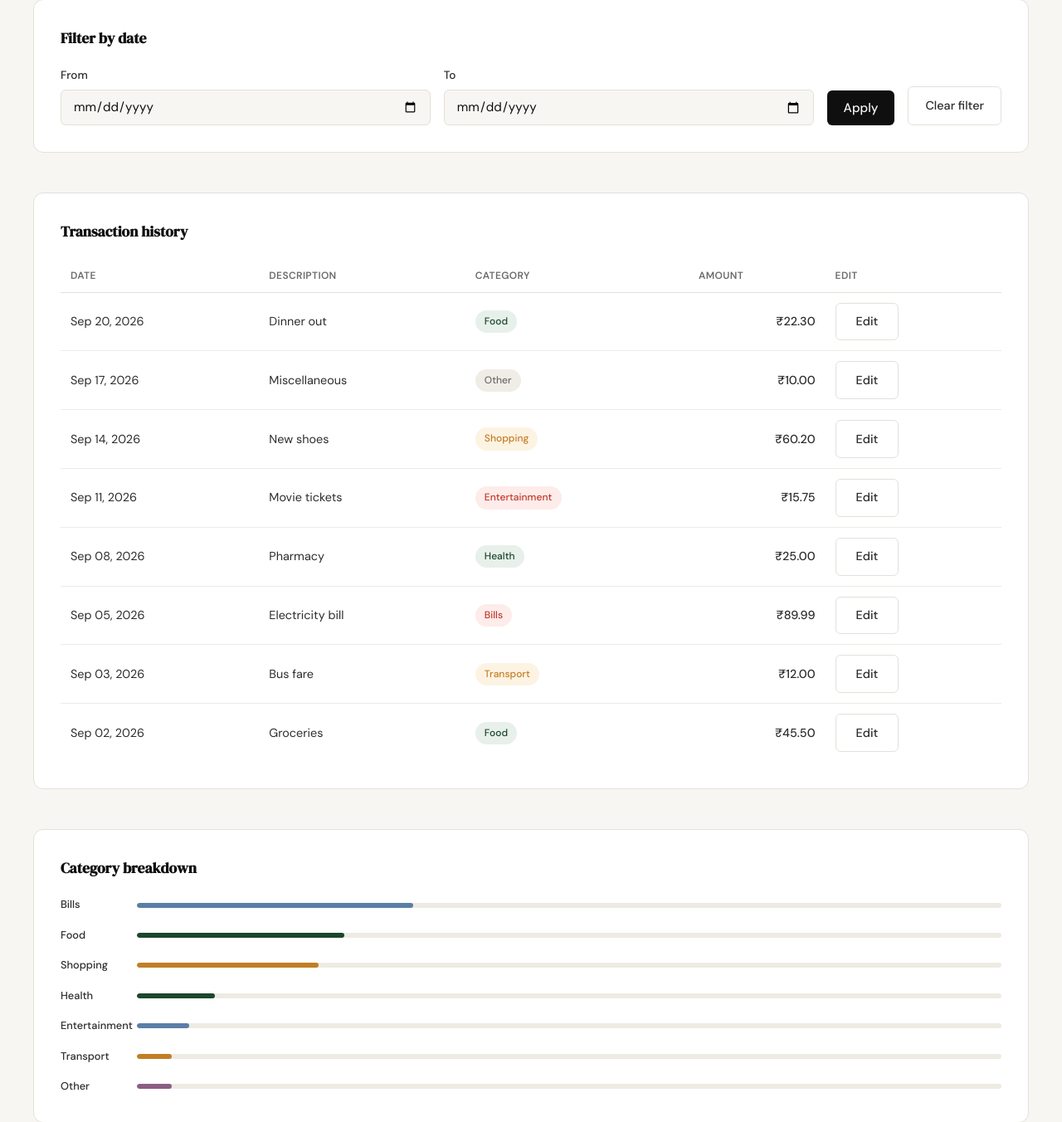
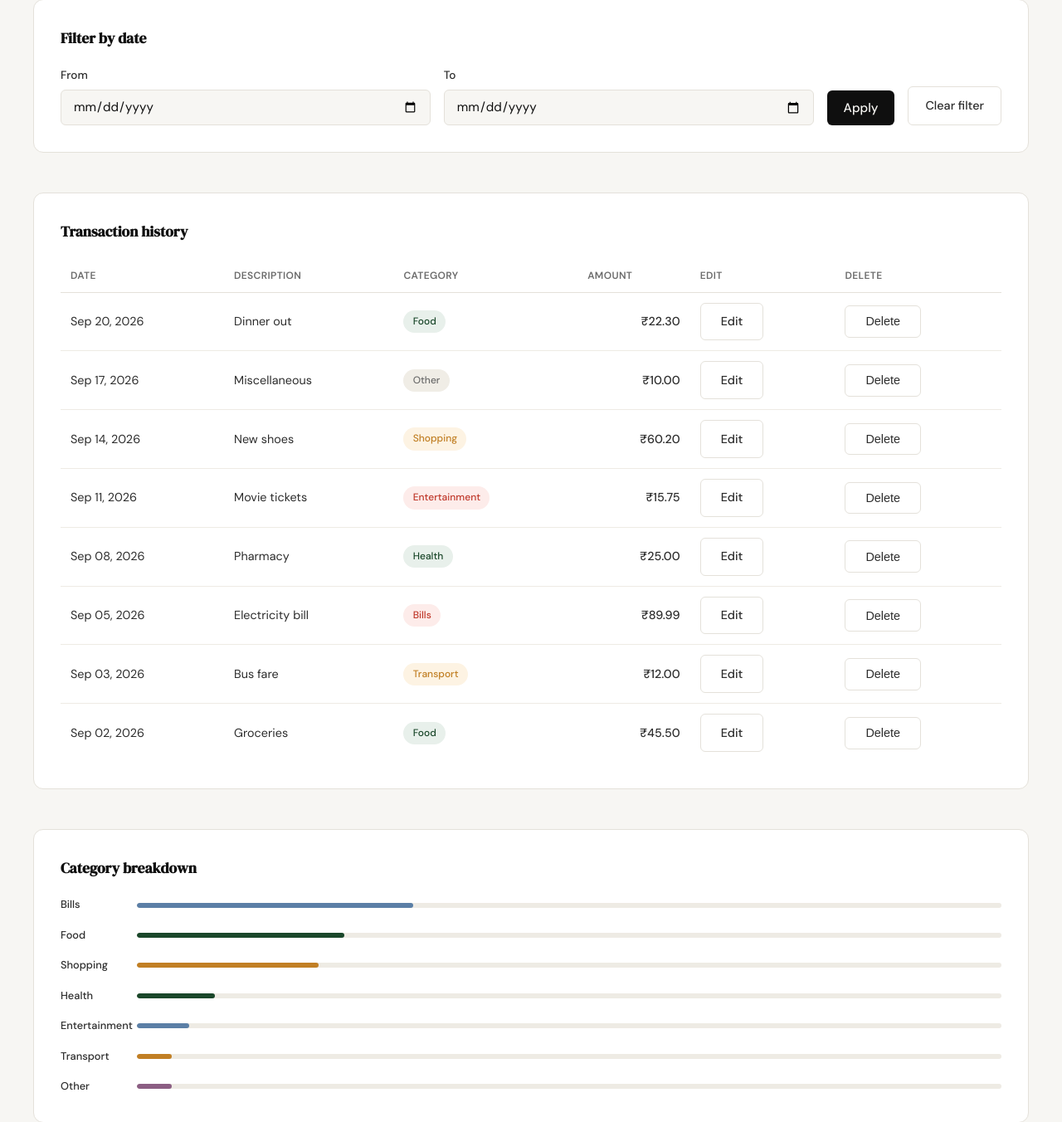
Before and after one commit to mknija/spendly, a Flask app: page /profile in a window 1280 px wide. Shown: the part 633-1985 px from the top of the page at 83% size. Run offline with Flask 3, Linux system fonts and the light colour scheme; the visitor is signed in with stand-in values (Sample User, id 1); data comes from the database, SQL or seed files in the repository.

Commit message:
feat: add delete expense button with confirmation dialog (#9)
Claude-Session: https://claude.ai/code/session_014d84PAdD3UP1HbLKhSi9Me

Co-authored-by: mknija <nijamk@iatroplexus.com>
Co-authored-by: Claude Sonnet 5 <noreply@anthropic.com>

```diff
--- a/app.py
+++ b/app.py
@@ -14,6 +14,7 @@ from database.queries import (
     insert_expense,
     get_expense_by_id,
     update_expense,
+    delete_expense_by_id,
 )
 
 app = Flask(__name__)
@@ -281,9 +282,18 @@ def edit_expense(id):
     )
 
 
-@app.route("/expenses/<int:id>/delete")
+@app.route("/expenses/<int:id>/delete", methods=["POST"])
 def delete_expense(id):
-    return "Delete expense — coming in Step 9"
+    if not session.get("user_id"):
+        return redirect(url_for("login"))
+
+    user_id = session["user_id"]
+    expense = get_expense_by_id(user_id, id)
+    if expense is None:
+        return redirect(url_for("profile"))
+
+    delete_expense_by_id(user_id, id)
+    return redirect(url_for("profile"))
 
 
 if __name__ == "__main__":
--- a/database/queries.py
+++ b/database/queries.py
@@ -154,3 +154,15 @@ def update_expense(user_id, expense_id, amount, category, date, description):
     )
     db.commit()
     db.close()
+
+
+def delete_expense_by_id(user_id, expense_id):
+    """Delete an existing expense row owned by user_id. No-op if the row
+    doesn't exist or isn't owned by user_id."""
+    db = get_db()
+    db.execute(
+        "DELETE FROM expenses WHERE id = ? AND user_id = ?",
+        (expense_id, user_id),
+    )
+    db.commit()
+    db.close()
--- a/templates/profile.html
+++ b/templates/profile.html
@@ -88,6 +88,7 @@
                             <th>Category</th>
                             <th>Amount</th>
                             <th>Edit</th>
+                            <th>Delete</th>
                         </tr>
                     </thead>
                     <tbody>
@@ -98,6 +99,12 @@
                             <td><span class="badge {{ badge_class[t.category] }}">{{ t.category }}</span></td>
                             <td class="txn-amount">₹{{ "%.2f"|format(t.amount) }}</td>
                             <td><a href="{{ url_for('edit_expense', id=t.id) }}" class="btn-ghost">Edit</a></td>
+                            <td>
+                                <form method="POST" action="{{ url_for('delete_expense', id=t.id) }}"
+                                      onsubmit="return confirm('Delete this expense?');">
+                                    <button type="submit" class="btn-ghost">Delete</button>
+                                </form>
+                            </td>
                         </tr>
                         {% endfor %}
                     </tbody>
```
Also changed, not shown: .claude/specs/09-delete-expense.md (added).
